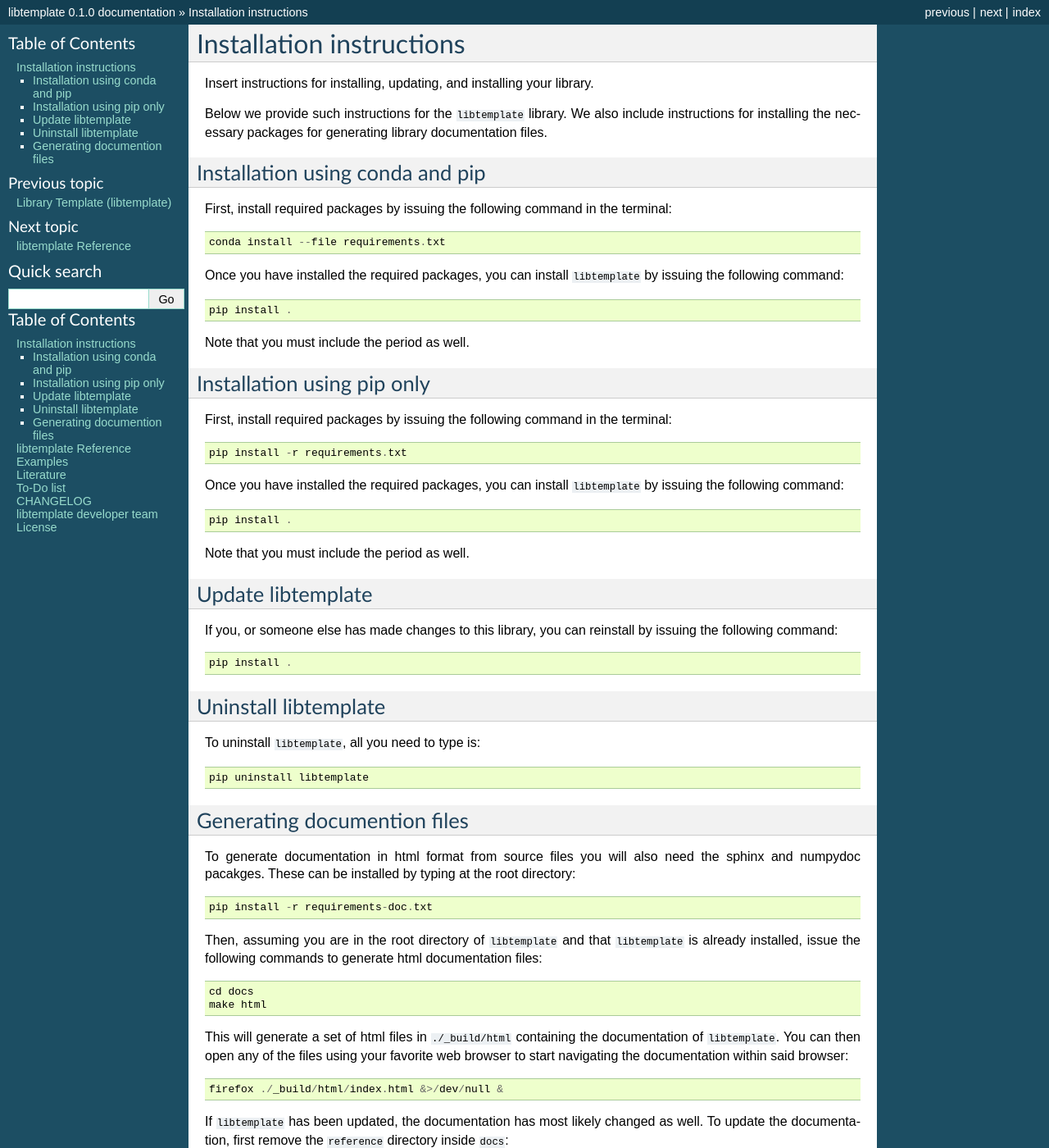
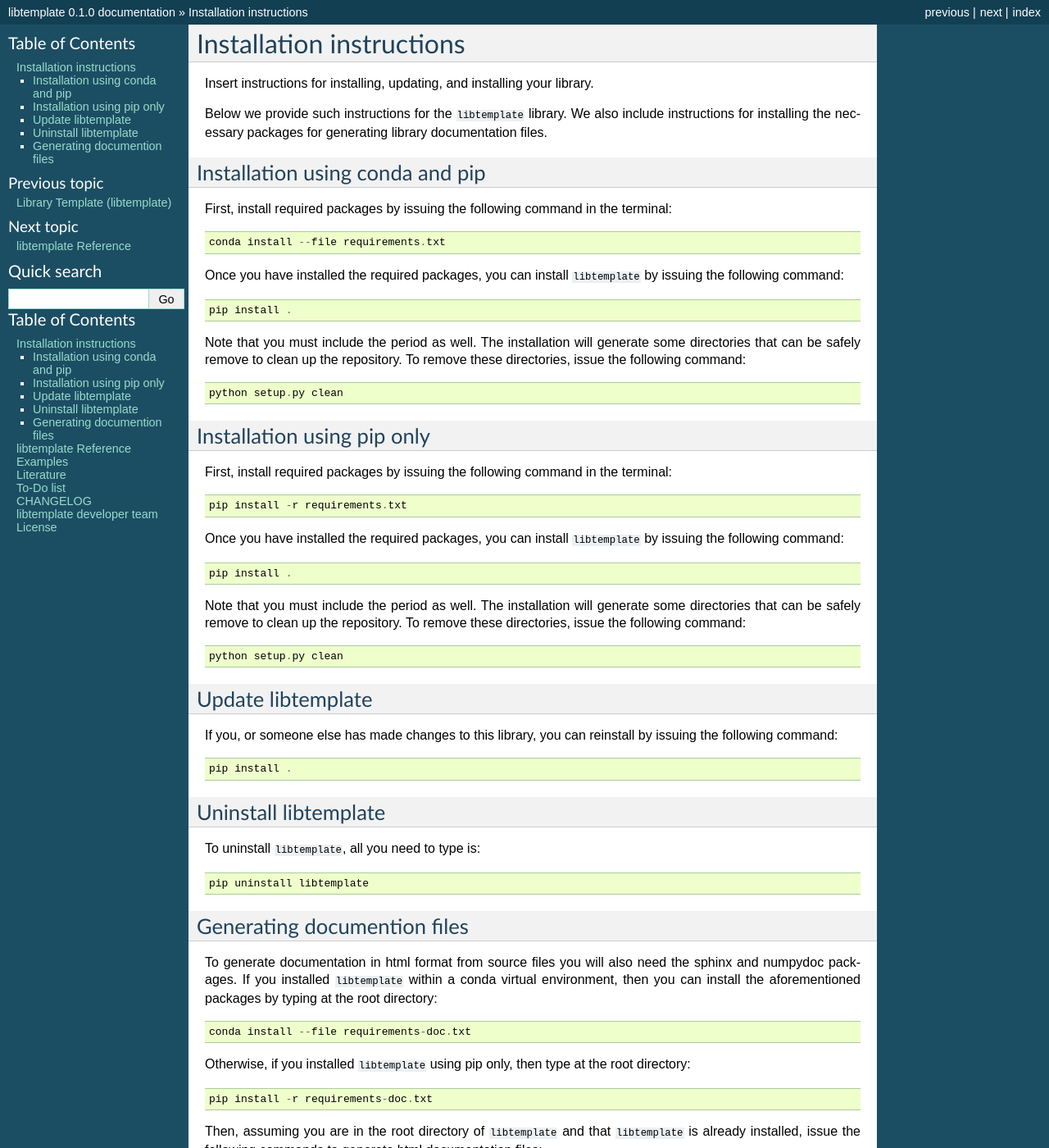
Before and after one commit to bonedog3000/libtemplate, a Sphinx documentation site: the page built from docs/INSTALL.rst, in a window 1280 px wide and 1400 px high. Shown: the whole window at 82% size. Built offline with Sphinx 7.4.7, drawn with Linux system fonts in a browser that asks for light colours; the version number is read from the project's files by our own code.

Commit message:
Fixed some placeholder operations in gencopy.py. Tweaked docs/INSTALL.rst to include information on cleaning up after installation. Fixed spacing issue in docs/literature.rst. Added clean up command in setup.py.

```diff
--- a/docs/INSTALL.rst
+++ b/docs/INSTALL.rst
@@ -20,7 +20,11 @@ by issuing the following command::
 
     pip install .
 
-Note that you must include the period as well.
+Note that you must include the period as well. The installation will generate
+some directories that can be safely remove to clean up the repository. To
+remove these directories, issue the following command::
+
+    python setup.py clean
 
 Installation using pip only
 ---------------------------
@@ -35,7 +39,11 @@ by issuing the following command::
 
     pip install .
 
-Note that you must include the period as well.
+Note that you must include the period as well. The installation will generate
+some directories that can be safely remove to clean up the repository. To
+remove these directories, issue the following command::
+
+    python setup.py clean
 
 Update libtemplate
 ------------------
@@ -56,8 +64,14 @@ Generating documention files
 ----------------------------
 
 To generate documentation in html format from source files you will also need
-the sphinx and numpydoc pacakges. These can be installed by typing at the root
-directory::
+the sphinx and numpydoc packages. If you installed ``libtemplate`` within a
+conda virtual environment, then you can install the aforementioned packages by
+typing at the root directory::
+
+    conda install --file requirements-doc.txt
+
+Otherwise, if you installed ``libtemplate`` using pip only, then type at the
+root directory::
 
     pip install -r requirements-doc.txt
 
--- a/docs/license.rst
+++ b/docs/license.rst
@@ -7,4 +7,8 @@ libtemplate developer team
 License
 =======
 
-Insert licensing information.
+The source code documented here is published under a GPL v3 license, which we
+include below.
+
+.. include:: ../LICENSE
+    :literal:
```
Also changed, not shown: docs/literature.rst (+10 -9 lines), gencopy.py (+28 -13 lines), setup.py (+16 -2 lines), 2 other files.
